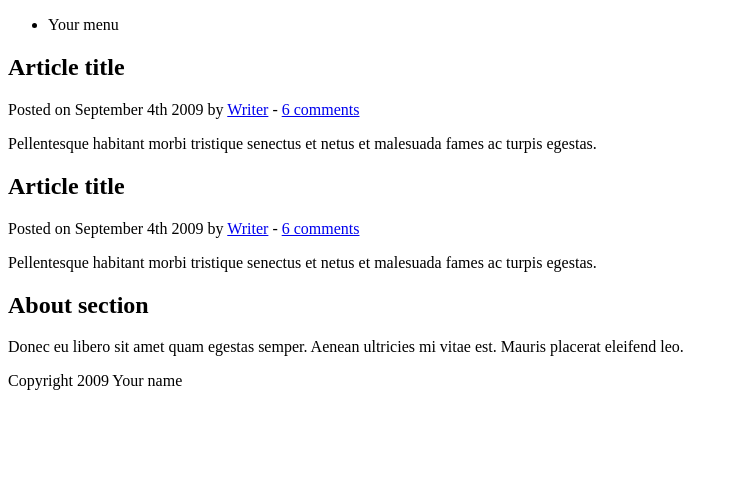
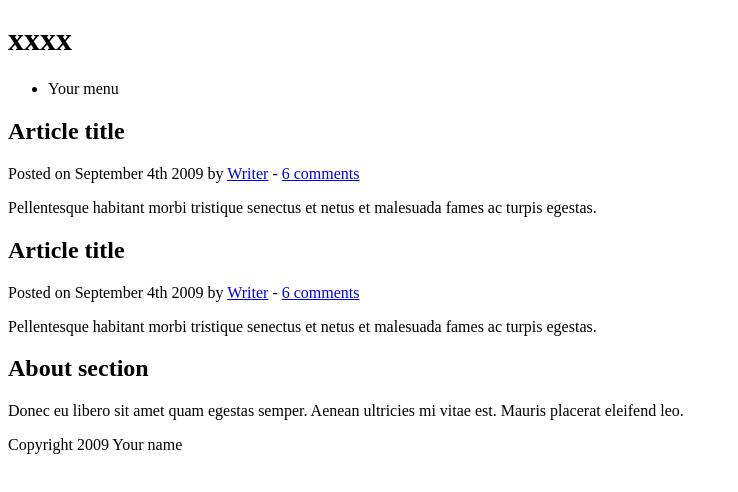
Before and after one commit to ralejotuanama/demo-repo2, a plain HTML site: page index.html in a window 1280 px wide. Shown: the whole page, without its empty margins (0-738 px from the left). Drawn offline with Linux system fonts and the light colour scheme.

Commit message:
segundo commit

```diff
--- a/index.html
+++ b/index.html
@@ -12,6 +12,8 @@
 </head>
 
 <body>
+
+<h1>xxxx</h1>
 
 	<header>
 		<nav>
```
